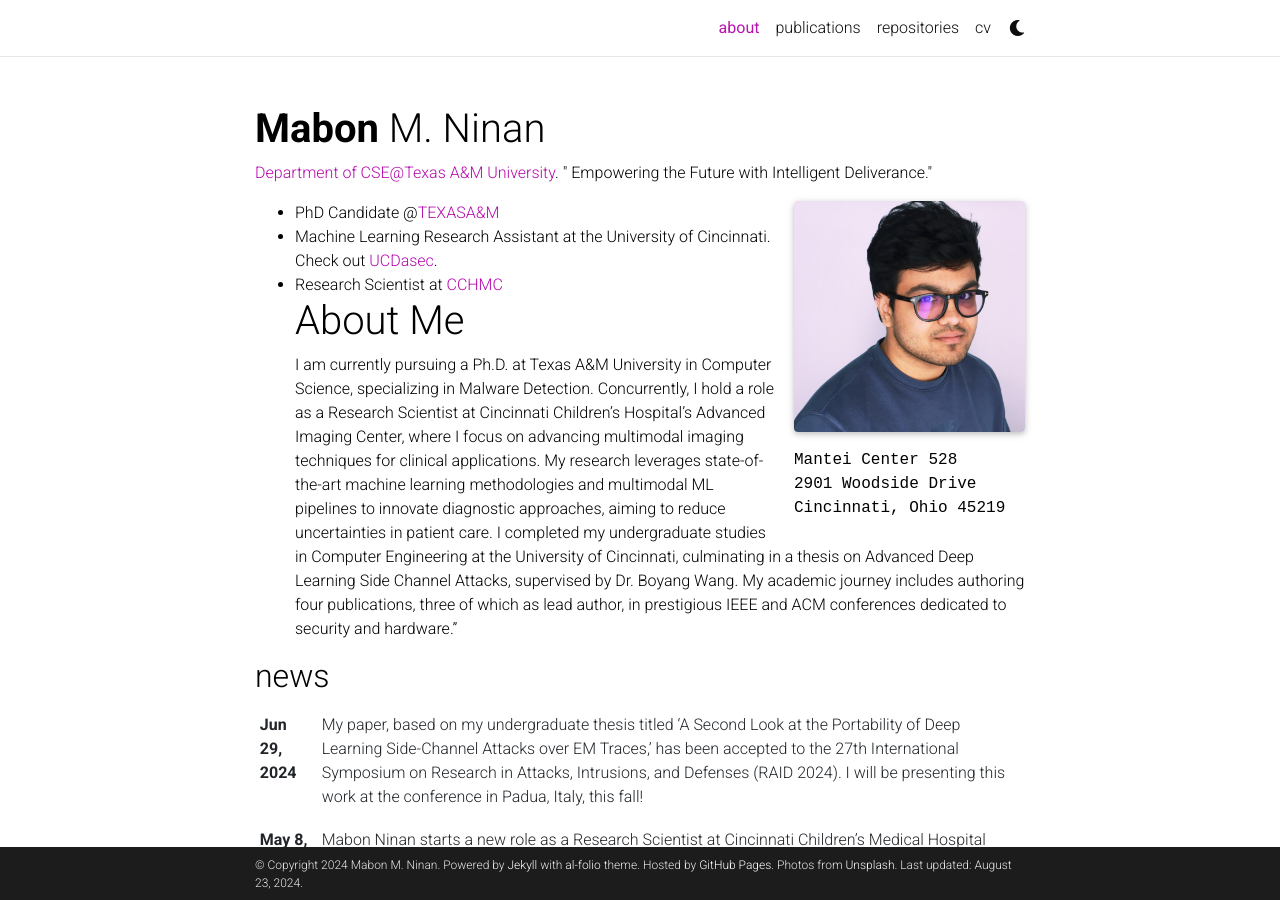
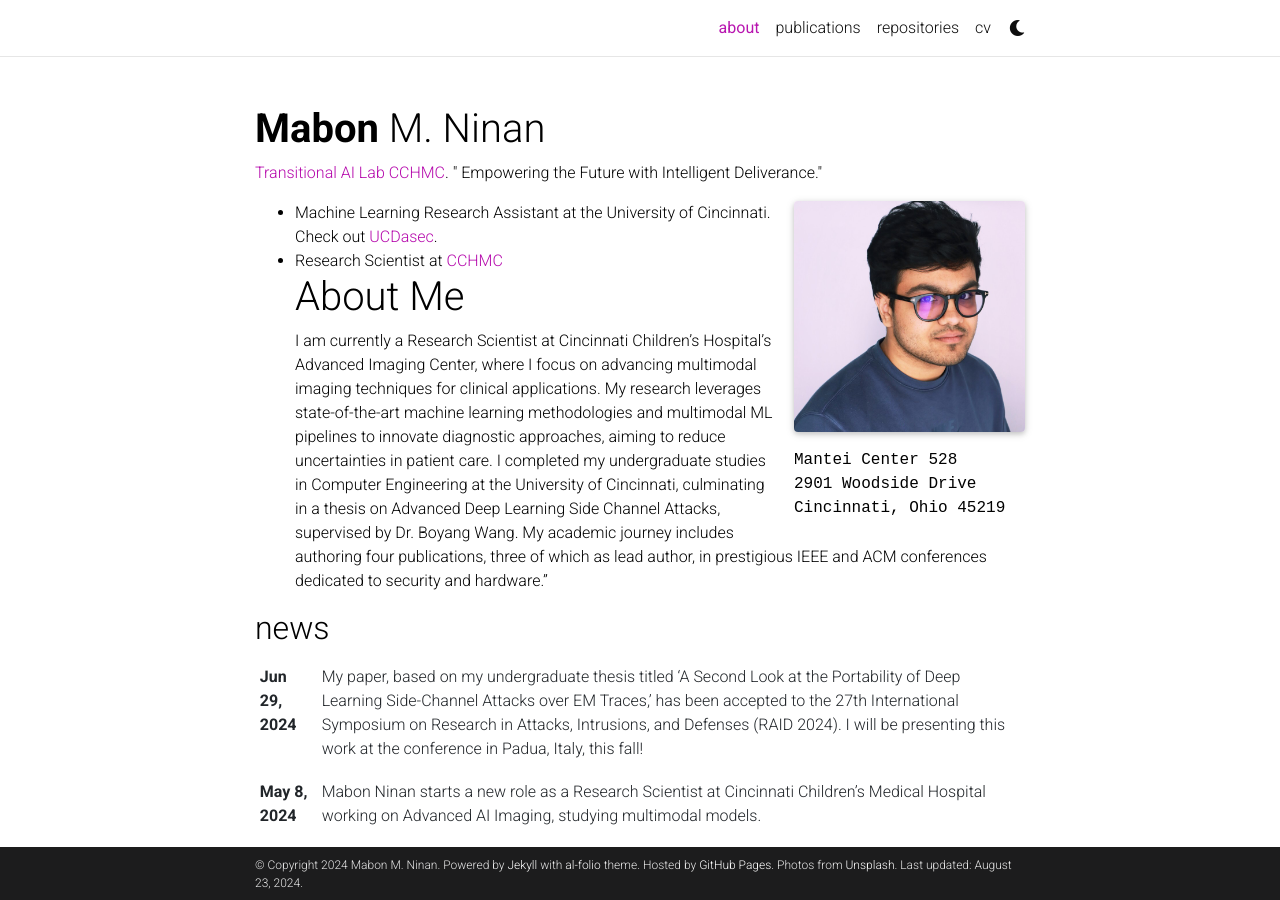
Before and after one commit to mabonmn/mabonmn.github.io, a Jekyll site: the page built from _pages/about.md, in a window 1280 px wide and 900 px high. Built offline with Jekyll 4.4.1, drawn with Linux system fonts in a browser that asks for light colours; full-size pictures stand in for the smaller copies a plugin makes; comment, search, counter and statistics services are not loaded; a style sheet for code colours, icons or effects is not loaded.

Commit message:
Update about.md

```diff
--- a/_pages/about.md
+++ b/_pages/about.md
@@ -2,7 +2,7 @@
 layout: about
 title: about
 permalink: /
-subtitle: <a href='#'> Department of CSE@Texas A&M University</a>. " Empowering the Future with Intelligent Deliverance."
+subtitle: <a href='#'>Transitional AI Lab CCHMC</a>. " Empowering the Future with Intelligent Deliverance."
 
 profile:
   align: right
@@ -18,9 +18,9 @@ latest_posts: true  # includes a list of the newest posts
 selected_papers: true # includes a list of papers marked as "selected={true}"
 social: true  # includes social icons at the bottom of the page
 ---
-* PhD Candidate @[TEXASA&M](https://engineering.tamu.edu/cse/index.html)
+
 * Machine Learning Research Assistant at the University of Cincinnati. Check out [UCDasec](https://homepages.uc.edu/~wang2ba/).
 * Research Scientist at [CCHMC](https://www.cincinnatichildrens.org/research/divisions/a/ai-imaging)
 # About Me
-I am currently pursuing a Ph.D. at Texas A&M University in Computer Science, specializing in Malware Detection. Concurrently, I hold a role as a Research Scientist at Cincinnati Children's Hospital's Advanced Imaging Center, where I focus on advancing multimodal imaging techniques for clinical applications. My research leverages state-of-the-art machine learning methodologies and multimodal ML pipelines to innovate diagnostic approaches, aiming to reduce uncertainties in patient care.
+I am currently a Research Scientist at Cincinnati Children's Hospital's Advanced Imaging Center, where I focus on advancing multimodal imaging techniques for clinical applications. My research leverages state-of-the-art machine learning methodologies and multimodal ML pipelines to innovate diagnostic approaches, aiming to reduce uncertainties in patient care.
 I completed my undergraduate studies in Computer Engineering at the University of Cincinnati, culminating in a thesis on Advanced Deep Learning Side Channel Attacks, supervised by Dr. Boyang Wang. My academic journey includes authoring four publications, three of which as lead author, in prestigious IEEE and ACM conferences dedicated to security and hardware."
```
